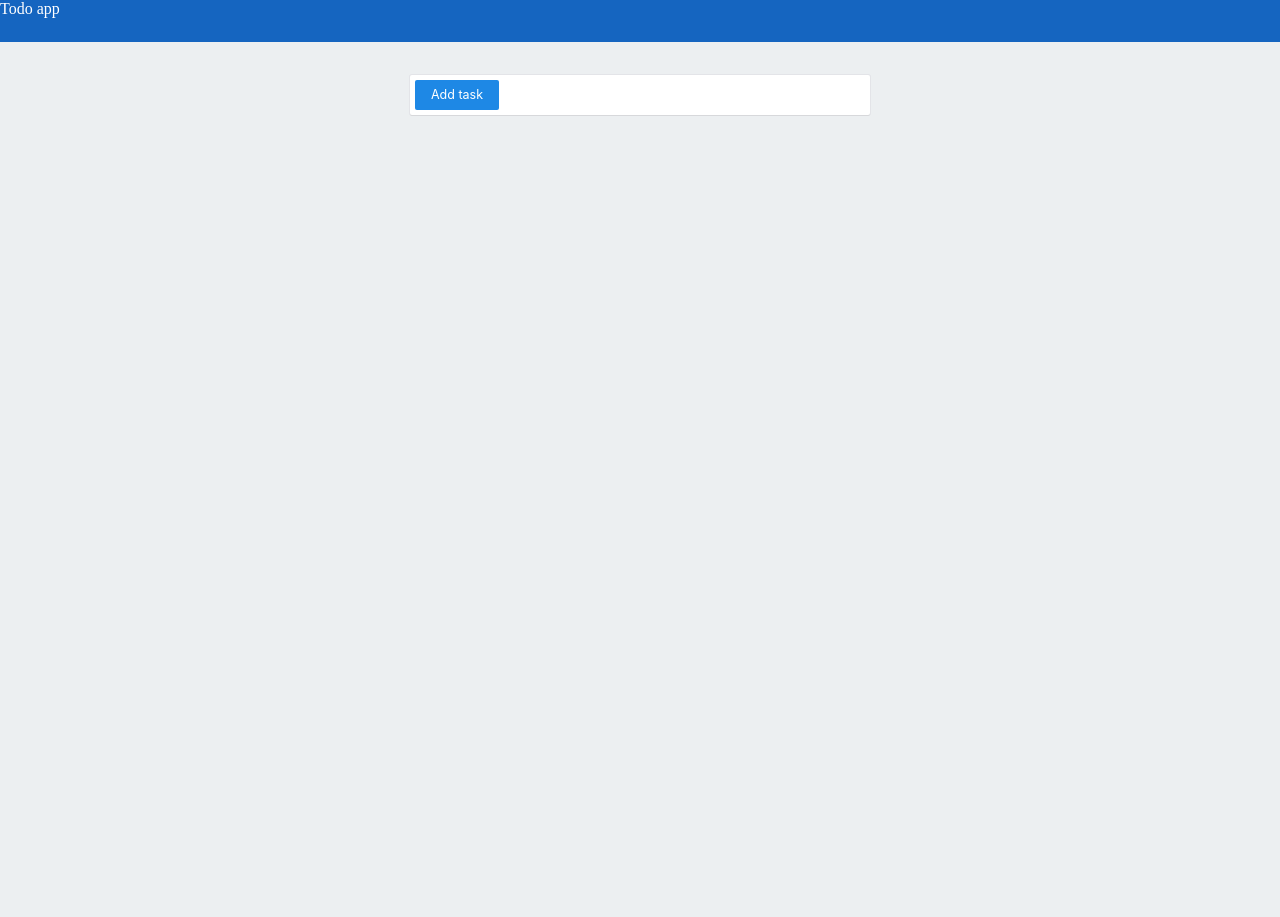
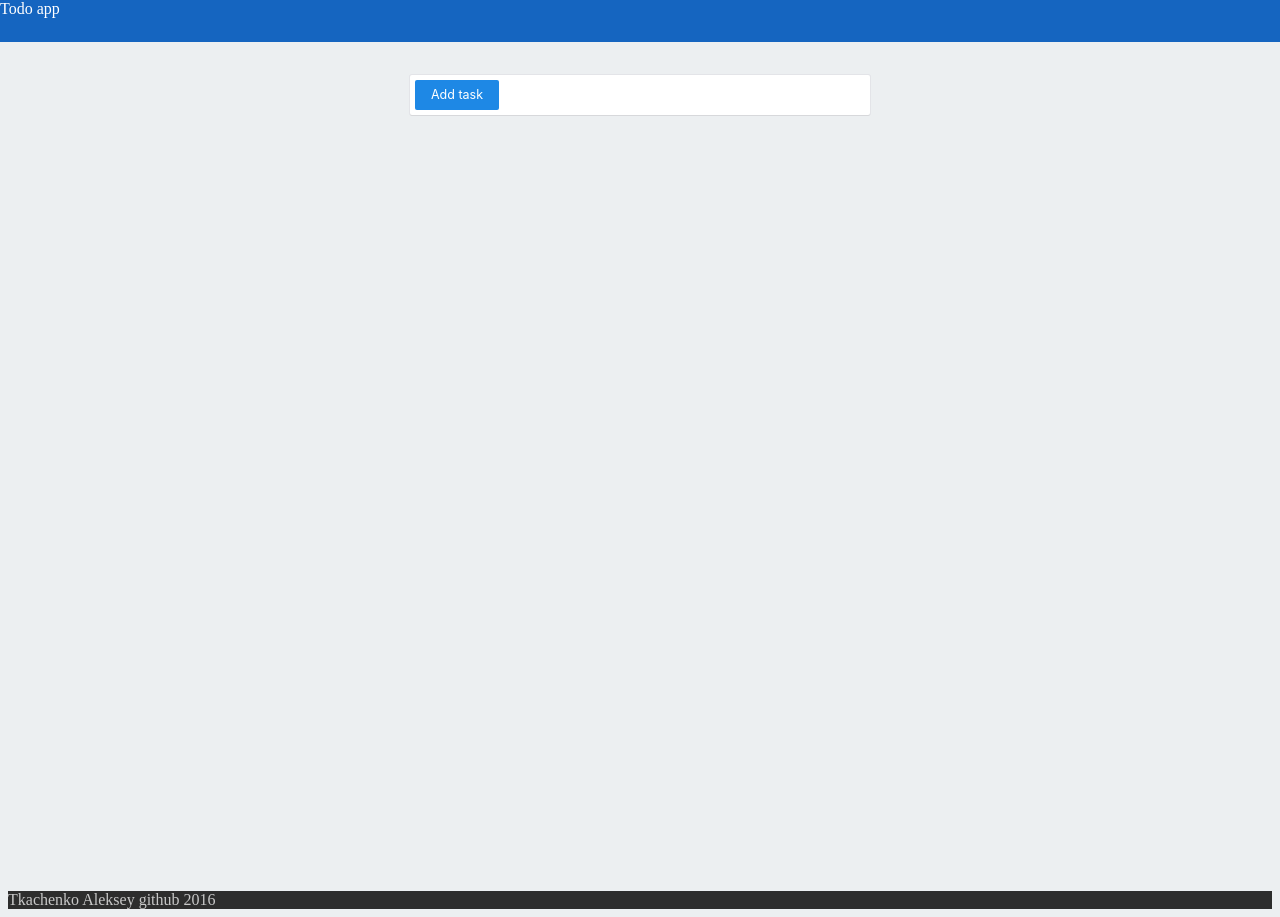
Before and after one commit to Symblight/WebTodo, a plain HTML site: page index.html in a window 1280 px wide. Before the commit the page ends 800 px from the top, so only its background shows below. Drawn offline with Linux system fonts and the light colour scheme.

Commit message:
Update index

```diff
--- a/index.html
+++ b/index.html
@@ -9,12 +9,13 @@
 	<div id="main_page" class="main">
 		<div class="header_menu">Todo app</div>
 			<div class='list_menu' id='list_task'>
-				<div id='list'>
-				</div>
+				<div id='list'></div>
 				<div class="task_item action_add">
 					<button id="btn_add"class="flat_button action">Add task</button>
 				</div>
 			</div>
+	</div>
 		<script type="text/javascript" src="js/app.js"></script>
+		<footer> <div class='footer_block'>Tkachenko Aleksey github 2016</div></footer>
 	</body>
 </html>
--- a/style/style.css
+++ b/style/style.css
@@ -42,7 +42,19 @@ body{
 }
 
 .main{
-float: center;
+    min-height: 100%;
+    float: center;
+}
+.footer_block{
+        position: relative;
+       width: 100%;
+      clear: both;
+}
+
+footer {
+    margin-top: 2em;
+    background: rgb(45, 45, 45);
+    color: rgb(200, 200, 200);
 }
 
 .list_menu{
```
